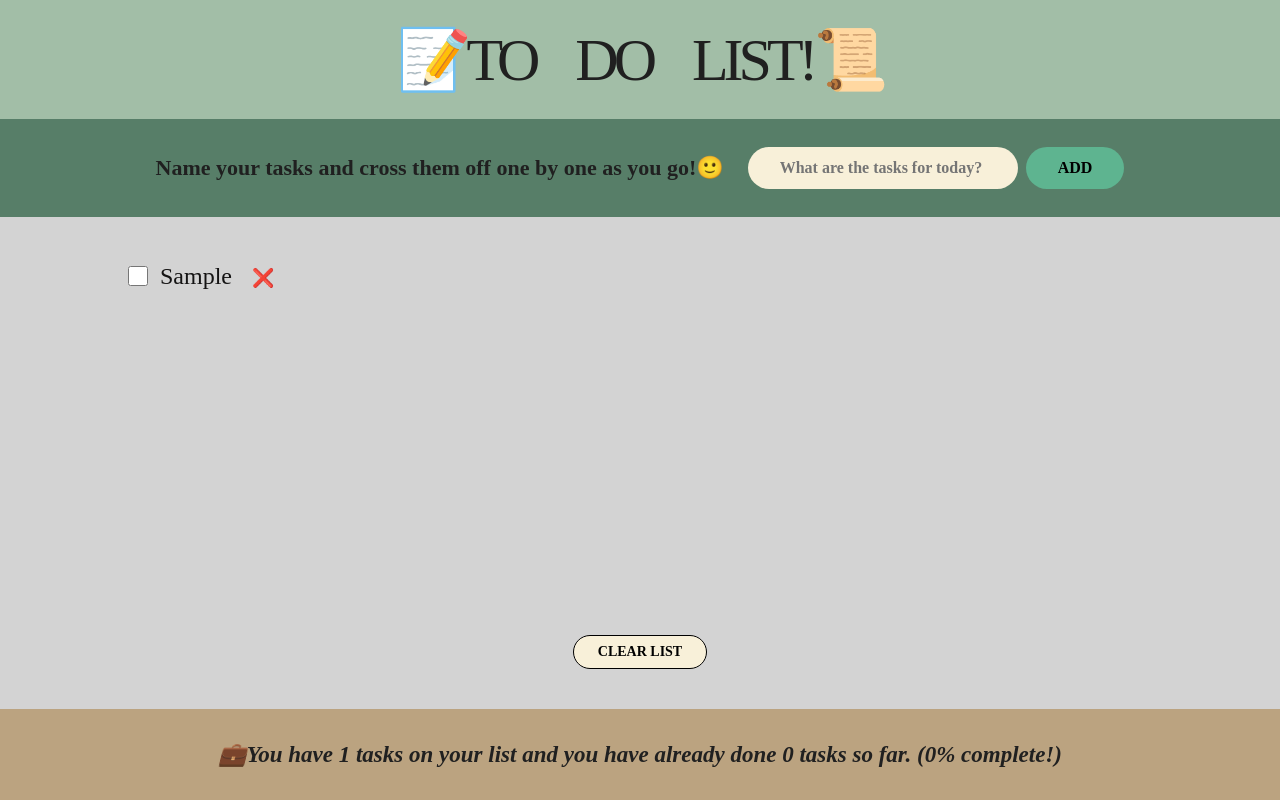
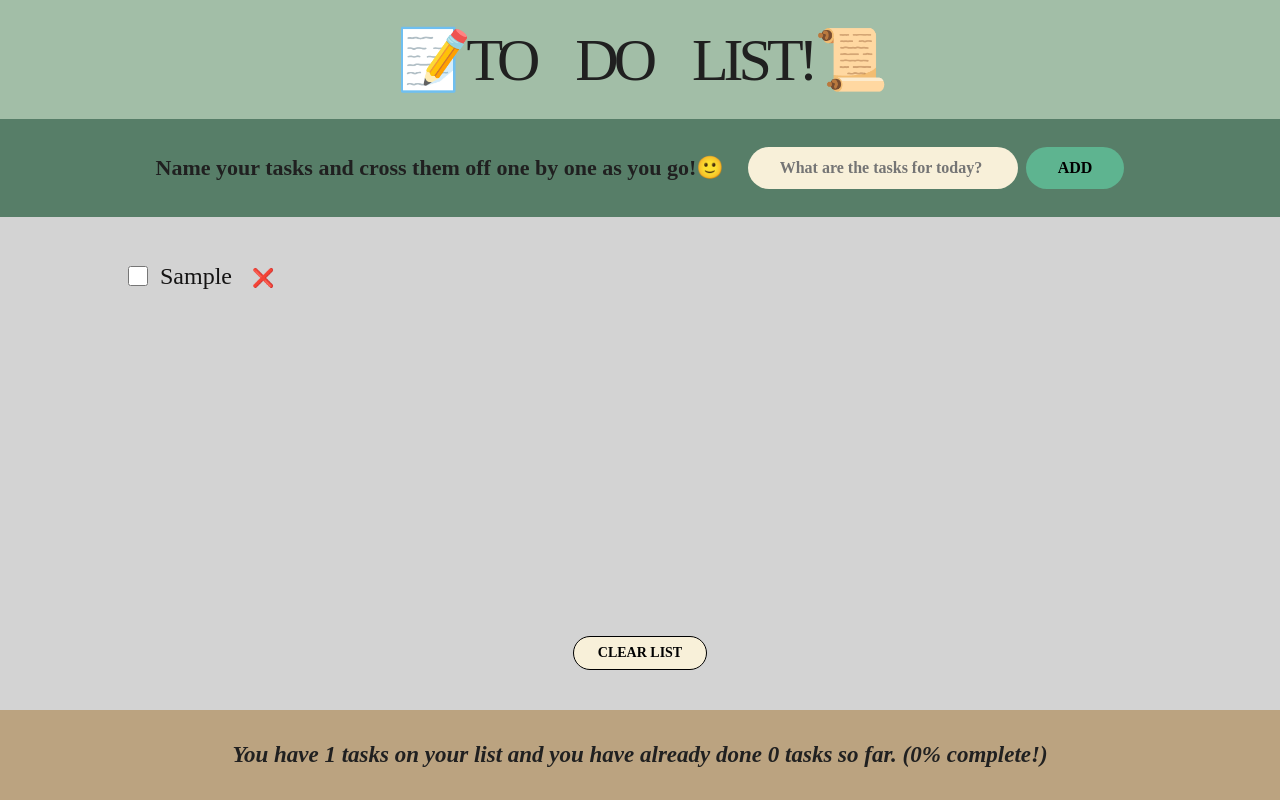
Before and after one commit to Ani-E-cyber/Todolist9, a React (Create React App) app: page / in a window 1280 px wide. Both pictures are taken after typing "Sample" into the empty fields and a click on the button "ADD". Built offline with nearby package versions, Linux system fonts and the light colour scheme; a web font is replaced by a local one.

Commit message:
Stats.js

```diff
--- a/src/components/Stats.js
+++ b/src/components/Stats.js
@@ -15,8 +15,8 @@ export default function Stats({ items }) {
     <footer className="stats">
       <em>
         {percentage === 100
-          ? 'Great Job! You have completed everything! Time to rest!🙂'
-          : `💼You have ${numItems} tasks on your list and you have already done ${numCompleted} tasks so far. (${percentage}% complete!)`}
+          ? 'Great Job! You have completed everything!💪 Time to rest!🙂'
+          : `You have ${numItems} tasks on your list and you have already done ${numCompleted} tasks so far. (${percentage}% complete!)`}
       </em>
     </footer>
   )
```
